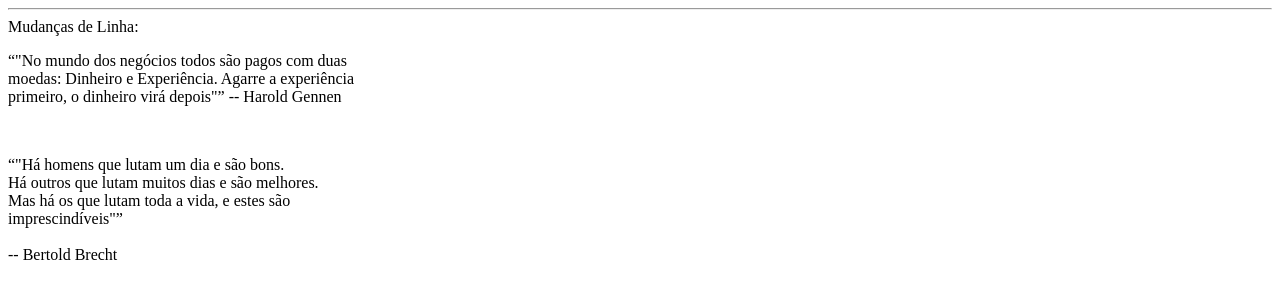
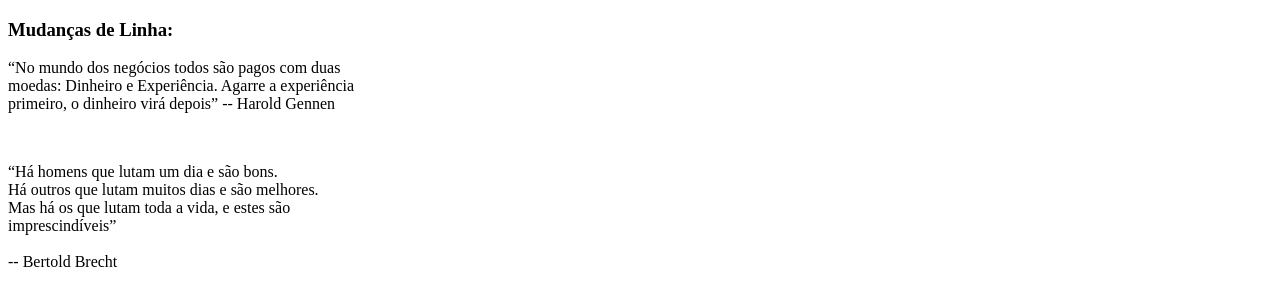
Before and after one commit to G4brielSilva/Processo-Seletivos-Focus, a plain HTML site: page Ex_Html/index1.html in a window 1280 px wide. Drawn offline with Linux system fonts and the light colour scheme.

Commit message:
Corrigindo o exercício 1

```diff
--- a/Ex_Html/index1.html
+++ b/Ex_Html/index1.html
@@ -7,13 +7,13 @@
     <title>Ex-1</title>
 </head>
 <body>
-    <hr> Mudanças de Linha: </hr>
-    <p><q>"No mundo dos negócios todos são pagos com duas</br>
+    <h3> Mudanças de Linha: </h3>
+    <p><q>No mundo dos negócios todos são pagos com duas</br>
         moedas: Dinheiro e Experiência. Agarre a experiência</br>
-        primeiro, o dinheiro virá depois"</q> -- Harold Gennen</p></br>
-    <p><q>"Há homens que lutam um dia e são bons.</br>
+        primeiro, o dinheiro virá depois</q> -- Harold Gennen</p></br>
+    <p><q>Há homens que lutam um dia e são bons.</br>
         Há outros que lutam muitos dias e são melhores.</br>
         Mas há os que lutam toda a vida, e estes são</br>
-        imprescindíveis"</q></br></br> -- Bertold Brecht</p>
+        imprescindíveis</q></br></br> -- Bertold Brecht</p>
 </body>
 </html>
```
